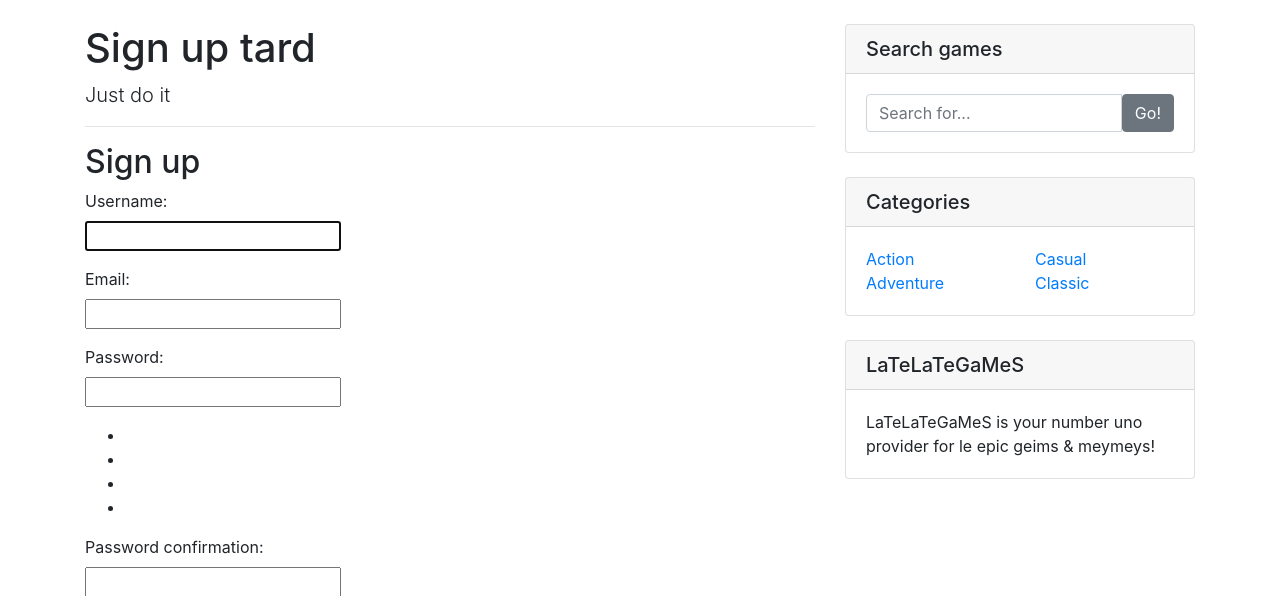
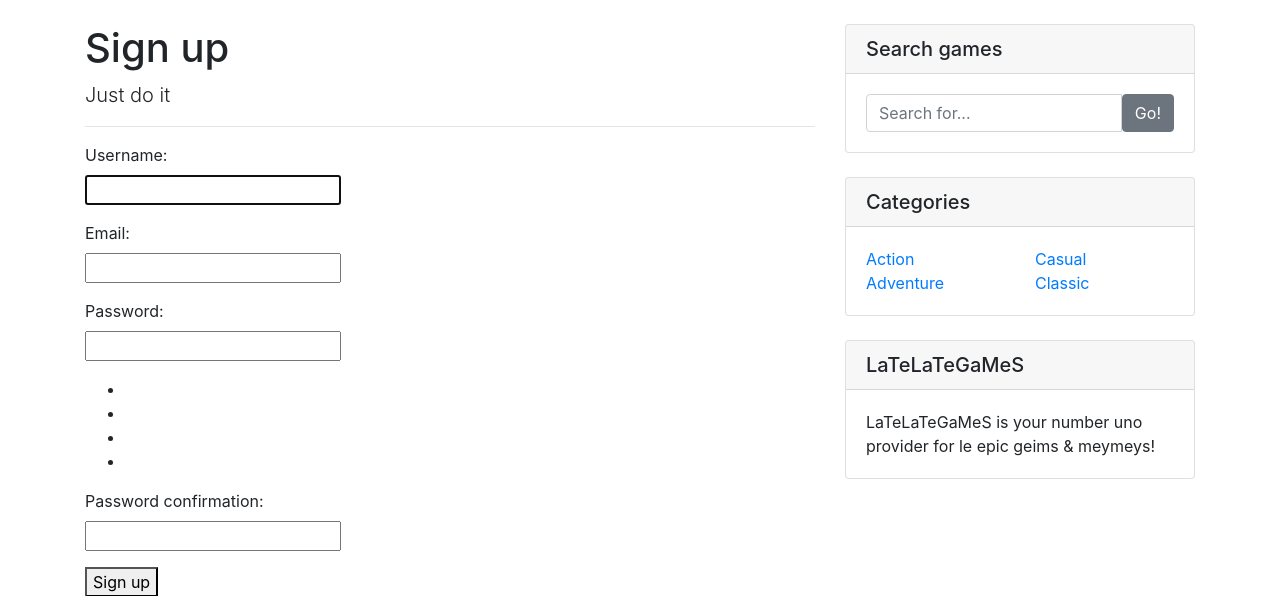
Before and after one commit to iironaumanen/Game-Store, a Django app: page /signup/ in a window 1280 px wide. Shown: the part 56-652 px from the top of the page. Run offline with Django 3.2, Linux system fonts and the light colour scheme; some libraries are stand-ins or nearby versions.

Commit message:
Update signup.html

```diff
--- a/game_store/templates/signup.html
+++ b/game_store/templates/signup.html
@@ -3,7 +3,7 @@
 
 {% block title %}Sign up{% endblock %}
 
-{% block pagetitle %}Sign up tard{% endblock %}
+{% block pagetitle %}Sign up{% endblock %}
 
 {% block subtitle %}Just do it{% endblock %}
 
@@ -20,7 +20,6 @@
     <h2>You are already logged in!</h2>
     <a class="btn btn-primary" href="{% url 'logout' %}">Logout</a>
   {% else %}
-    <h2>Sign up</h2>
     <form method="post">
       {% csrf_token %}
       {% for field in form %}
```
